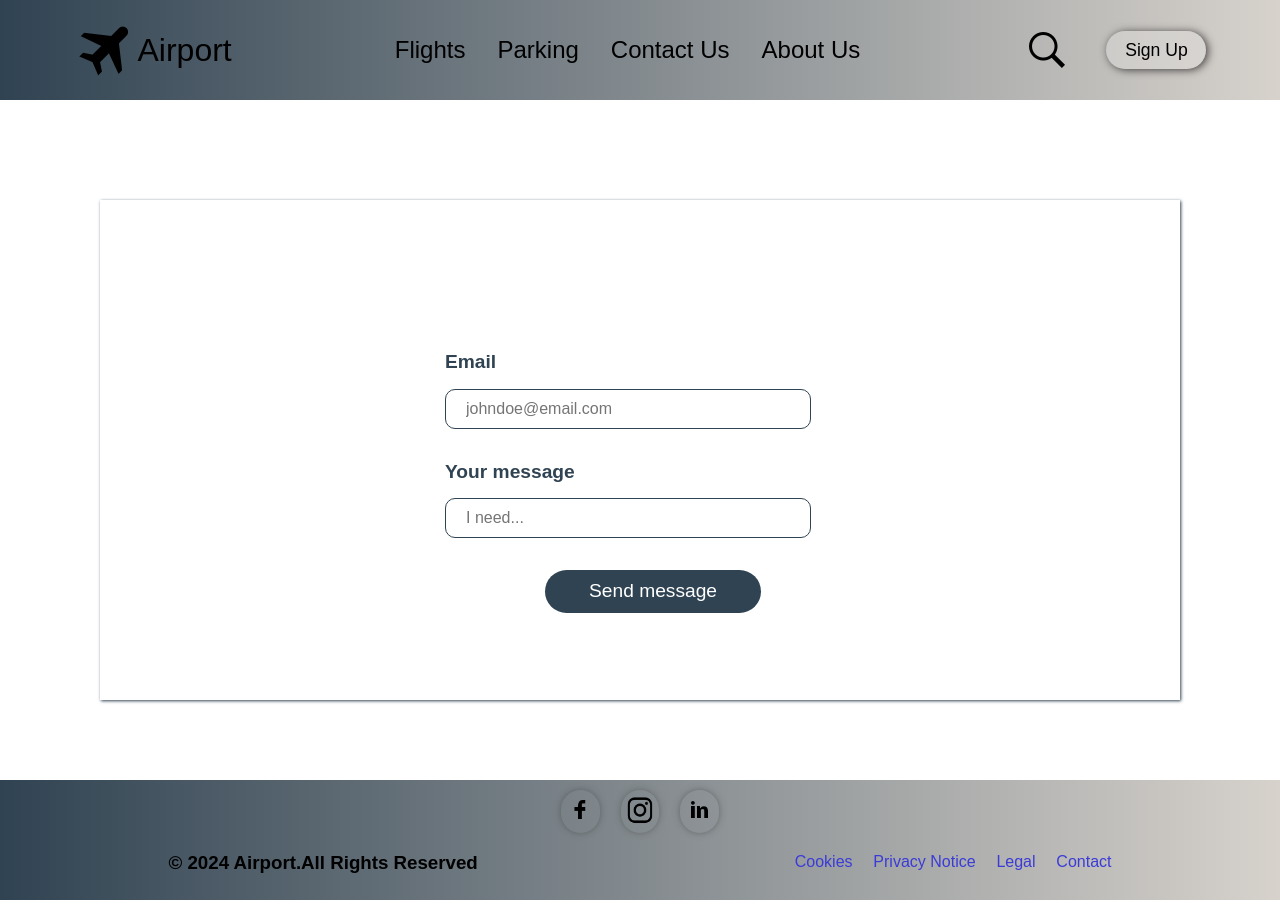
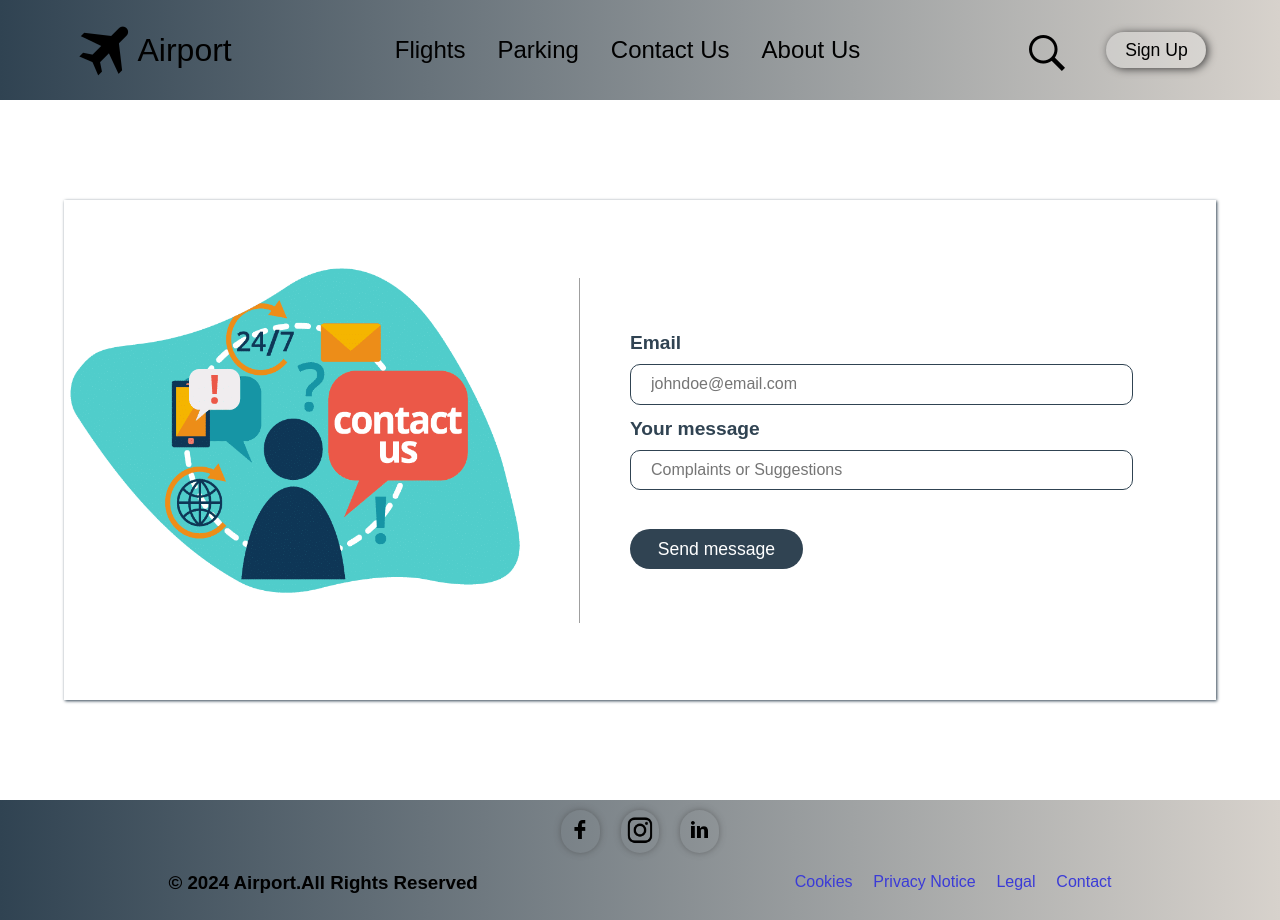
Before and after one commit to aniilahadri/Airport-web-Projekt, a PHP site: page /controllers/contact.php in a window 1280 px wide. Run offline with PHP 8.4, Linux system fonts and the light colour scheme; some libraries are stand-ins or nearby versions.

Commit message:
contact view

```diff
--- a/css/AboutUs.css
+++ b/css/AboutUs.css
@@ -35,7 +35,7 @@ html{font-size: 16px;}
     margin: 6px 0;
   }
   .nav-bar-mobile.active {
-    height: 180px;
+    height: auto;
   }
   .nav-bar-mobile {
     display: block!important;
@@ -131,11 +131,11 @@ html{font-size: 16px;}
 @media screen and (max-width:620px) {
   html{font-size: 10px;}
   .header-right-section .sign-in {
-    margin-right: -35px;
+    margin-right: -10px;
     width: 70px!important;
   }
   .log-out {
-    margin-right: -35px;
+    margin-right: -10px;
     width: 70px!important;
   }
   .header-right-section img {
--- a/css/ContactUs.css
+++ b/css/ContactUs.css
@@ -156,53 +185,6 @@ header{
     height: 100%;
     max-width: 1400px;
     gap:1em
-}
-
-.contact-container{
-  box-shadow: 1px 1px 3px #304352;
-  display: flex;
-  justify-content: center;
-  align-items: center;
-  min-width: 800px;
-  margin-top:100px;
-  margin-left: 100px;
-  margin-right: 100px;
-  min-height: 500px;
-}
-
-#error-message{
-  color: red;
-}
-
-#contact {
-  display: flex;
-  flex-direction: column;
-  padding-left: 150px;
-  gap: 2em;
-  width: 50%;
-}
-.email-div input,
-.message-div input{
-  margin-top: 15px;
-  border: 1px solid #304352;
-  border-radius: 10px;
-  padding: 10px 20px;
-  width: 60%;
-}
-#contact button{
-  width: 40%;
-  padding: 10px 0;
-  color: white;
-  background-color: #304352;
-  border: none;
-  border-radius: 99px;
-  font-size: 1.2em;
-  margin-left: 100px;
-}
-#contact label{
-  font-size: 1.2em;
-  font-weight: bold;
-  color: #304352;
 }
 
 .header-left-section > a{
@@ -235,6 +217,14 @@ header{
 .header-right-section img{
   width:3em;
   height: 3em;
+  padding-top: 5px;
+}
+.header-right-section input{
+  padding: 0.5em;
+  width: 70%;
+  border: 2px solid gray;
+  border-radius: 5px;
+  background-color: transparent;
 }
 .search-bar-header{
   display: none;
@@ -243,16 +233,8 @@ header{
   display: block;
 }
 
-.header-right-section input{
-  padding: 0.5em;
-  width: 70%;
-  border: 2px solid gray;
-  border-radius: 5px;
-  background-color: transparent;
-}
-
 .header-right-section .sign-in{
-    padding: 0.5em 0.8em;
+  padding: 8px 13px;
   border-radius: 100px;
   border: none;
   box-shadow: 2px 1px 8px rgb(64, 63, 63);
@@ -279,6 +261,68 @@ header{
     background-color: rgba(255,255,255,0.4) ;
 }
 
+/* MAin */
+
+.align-container {
+  display: flex;
+  justify-content: center;
+  align-items: center;
+  padding:100px 0;
+}
+.contact-container{
+  display: flex;
+  align-items: center;
+  justify-content: space-between;
+  box-shadow: 1px 1px 3px #304352;
+  width: 90%;
+  height: 500px;
+}
+.image-container {
+  width: 40%;
+  padding-top:20px;
+  height: 480px;
+}
+.image-container img {
+  width: 100%;
+  height: 100%;
+}
+
+#error-message{
+  color: red;
+}
+
+#contact {
+  display: flex;
+  flex-direction: column;
+  width: 50%;
+  height: 65%;
+  padding: 10px 10px 10px 50px;
+  gap: 0.8em;
+  border-left: 1px solid rgba(64, 64, 64, 0.5);
+}
+.email-div input,
+.message-div input{
+  border: 1px solid #304352;
+  border-radius: 10px;
+  padding: 10px 20px;
+  width: 80%;
+  margin-top: 10px;
+}
+#contact button{
+  width: 30%;
+  padding: 10px 0;
+  color: white;
+  background-color: #304352;
+  border: none;
+  border-radius: 99px;
+  font-size: 1.1em;
+  margin-top: 1.5em;
+}
+#contact label{
+  font-size: 1.2em;
+  font-weight: bold;
+  color: #304352;
+}
 
 
 /*--FOOTER--*/
--- a/partials/header.php
+++ b/partials/header.php
@@ -50,6 +50,13 @@
         <li>
           <a href="../controllers/aboutus.php">About Us</a>
         </li>
+        <?php if(isset($_SESSION['user'])) :?>
+        <?php if(($_SESSION['user']['name']==='Admin') && ($_SESSION['user']['email']==='admin@gmail.com')) :?>
+        <li>
+          <a href="../controllers/dashboard.php">Dashboard</a>
+        </li>
+        <?php endif;?>
+        <?php endif;?>
       </ul>
     </div>
 </header>
--- a/theViews/contact.view.php
+++ b/theViews/contact.view.php
@@ -14,8 +14,12 @@ require BASE_PATH . "partials/head.php";?>
 <div style="display: flex;flex-direction: column; min-height:100vh; ">
   <?php require BASE_PATH . "partials/header.php"?>
     <main style="flex:1">
+      <div class="align-container">
         <div class="contact-container">
-        <form id="contact">
+          <div class="image-container">
+            <img src="../images/website-contact.png" alt="contact-us">
+          </div>
+          <form id="contact" method="post" action="../controllers/contact.php">
             <p id="error-message"></p>
             <div class="email-div">
               <label for="email">Email</label><br>
@@ -23,10 +27,11 @@ require BASE_PATH . "partials/head.php";?>
             </div>
             <div class="message-div">
               <label for="message">Your message</label><br>
-            <input type="textarea" id="message" name="message" placeholder="I need...">
+              <input type="textarea" id="message" name="message" placeholder="Complaints or Suggestions">
             </div>
             <button type="submit">Send message</button>
           </form>
+        </div>
       </div>
     </main>
 
```
Also changed, not shown: other parts of css/ContactUs.css (+33 -4 lines), css/Flight.css (+6 -10 lines), css/Flights.css (+6 -9 lines), css/HomePage.css (+3 -5 lines), css/ParkingPage.css (+5 -5 lines), css/signin.css (+5 -5 lines), images/website-contact.png (added). Lines whose indentation alone changed are shown as unchanged.
